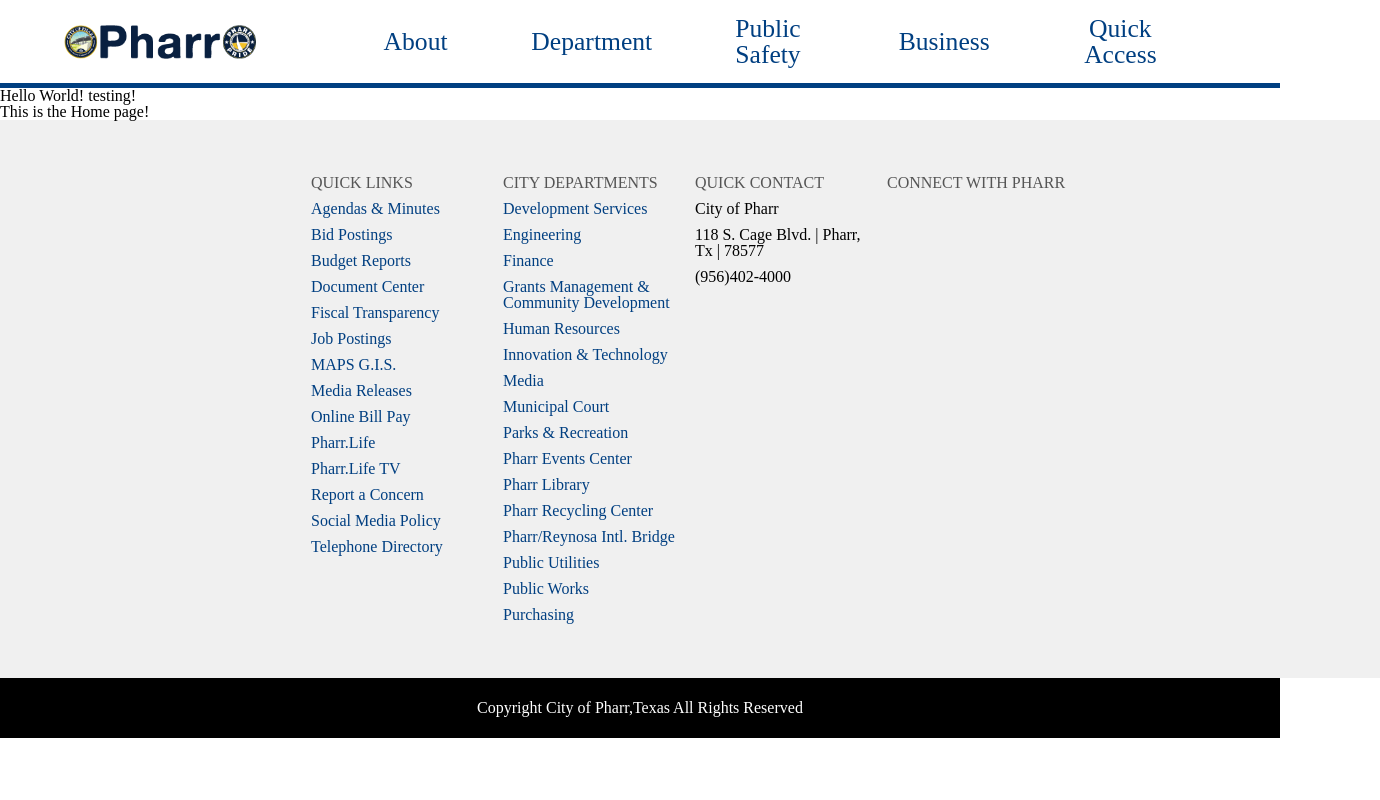
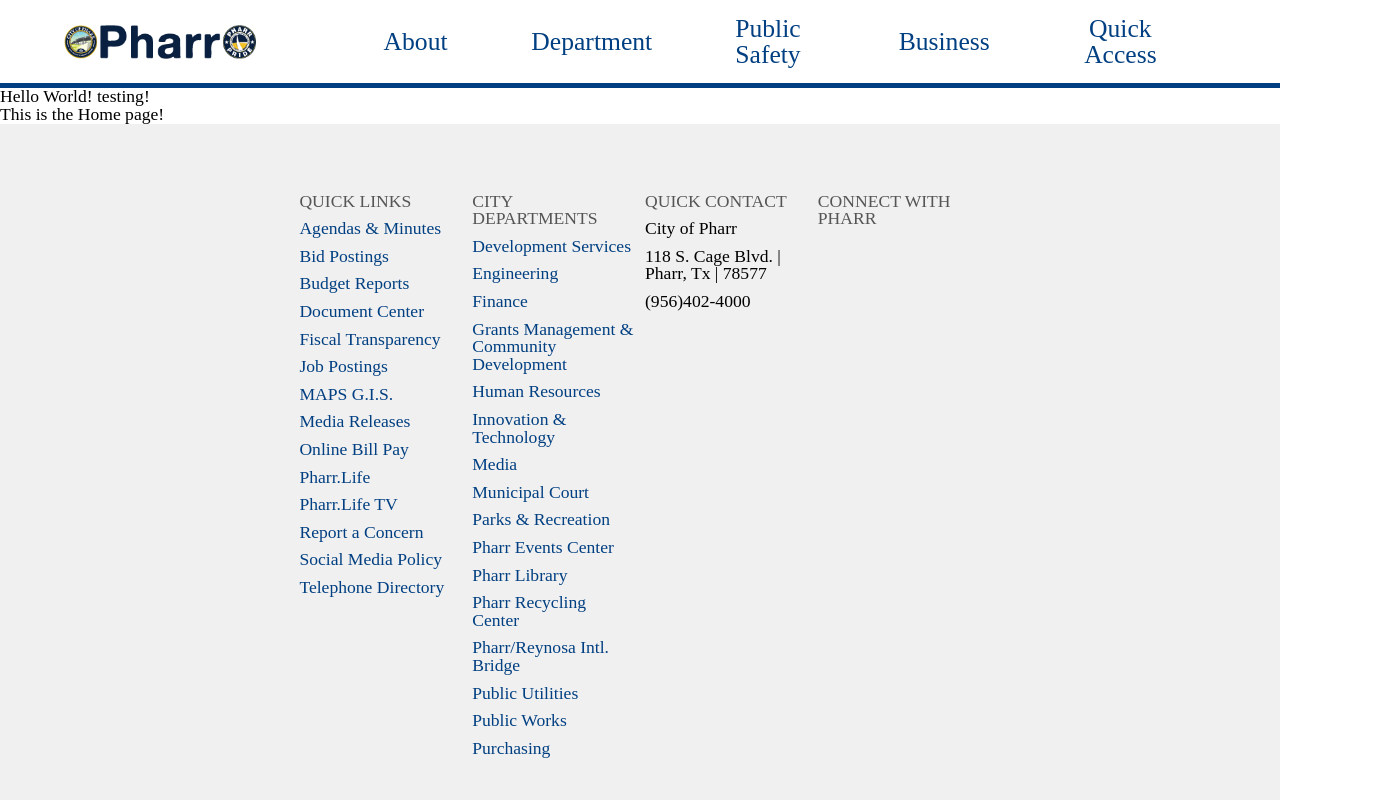
Before and after one commit to pharrRevamp/pharr-tx.gov, a React (Create React App) app in the folder pharr-tx_gov/: page / in a window 1280 px wide. Shown: the top 800 px of the page, 1380 px wide, since content can reach past the window. Built offline with nearby package versions, Linux system fonts and the light colour scheme.

Commit message:
fixed footer width and continued to work with navbar

```diff
--- a/pharr-tx_gov/src/css/index.css
+++ b/pharr-tx_gov/src/css/index.css
@@ -124,7 +124,7 @@
   border-spacing: 0;
 }
 body {
-  font-size: 1rem;
+  font-size: 1.1rem;
 }
 .NavBar {
   border-bottom: solid #003f81 5px;
@@ -155,22 +155,28 @@
   color: #003f81;
 }
 .NavBar ul {
-  border: solid black 1px;
+  border-top: solid #f5d230 5px;
+  box-shadow: 1px 5px 15px #252525;
   position: absolute;
   width: 12.54%;
   overflow: auto;
+  background: white;
   display: none;
 }
 .NavBar ul a {
-  font-size: 1rem;
+  border-bottom: solid #011e40 1px;
+  font-size: 1.1rem;
+}
+.NavBar ul a:hover {
+  background: #f1f1f1;
+  color: #231f20;
 }
 .Footer {
   background-color: #f0f0f0;
   color: #555555;
   display: flex;
   justify-content: center;
-  width: 100%;
-  padding: 50px;
+  padding: 5%;
 }
 .Footer p {
   color: black;
--- a/pharr-tx_gov/src/less/componentsLESS/footer.less
+++ b/pharr-tx_gov/src/less/componentsLESS/footer.less
@@ -3,8 +3,8 @@
   color: @mainFontColor3;
   display: flex;
   justify-content: center;
-  width: 100%;
-  padding: 50px;
+  // width: 100%;
+  padding: 5%;
 
   p {
     color: black;
--- a/pharr-tx_gov/src/less/variables.less
+++ b/pharr-tx_gov/src/less/variables.less
@@ -12,4 +12,4 @@
 // Font Sizes
 @header: 2.6rem;
 @mediumFont: 1.6rem;
-@smallFont: 1rem;
+@smallFont: 1.1rem;
```
Also changed, not shown: pharr-tx_gov/src/less/componentsLESS/navbar.less (+9 -1 lines).
